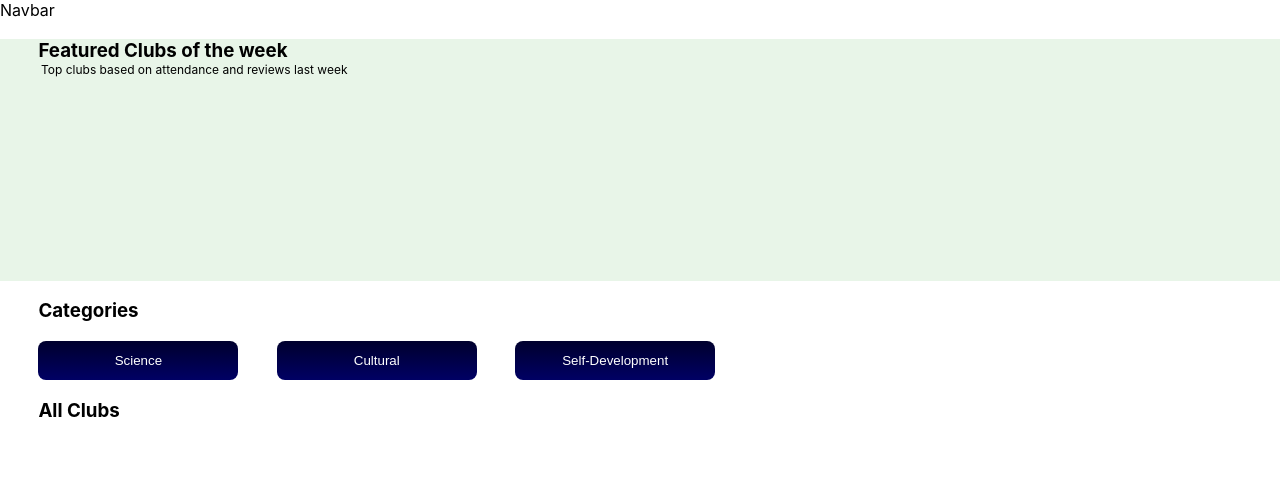
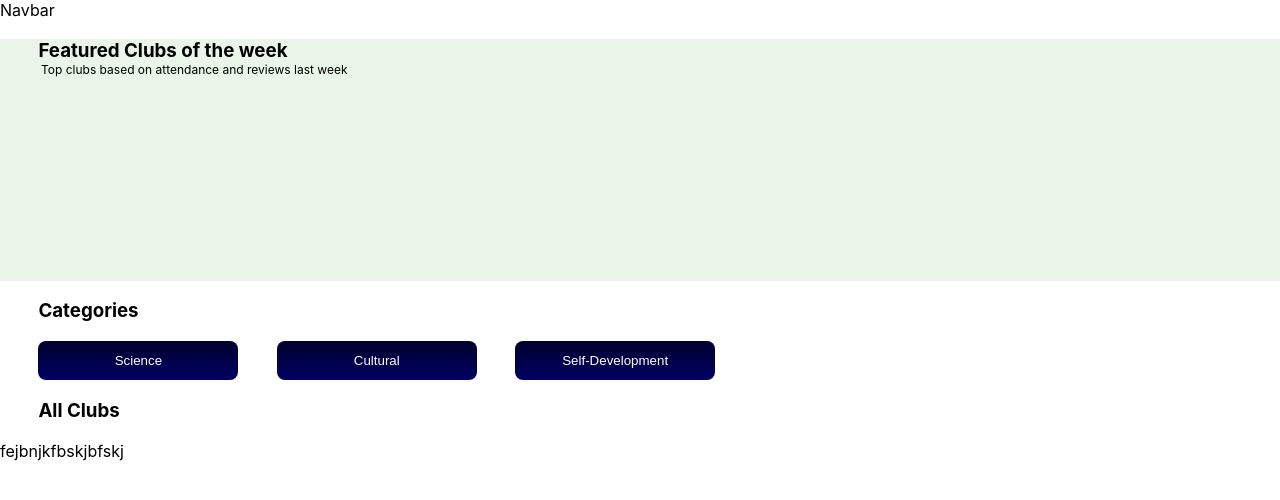
Before and after one commit to coding-hub-org/club-hub-legit-fe, a React (Create React App) app: page / in a window 1280 px wide. Shown: the top 500 px of the page. Built offline with nearby package versions, Linux system fonts and the light colour scheme.

Commit message:
added club component to home

```diff
--- /dev/null
+++ b/src/components/HomePage/Clubs.js
@@ -0,0 +1,7 @@
+import React from "react";
+
+function Clubs() {
+  return <div>fejbnjkfbskjbfskj</div>;
+}
+
+export default Clubs;
--- a/src/components/HomePage/Home.js
+++ b/src/components/HomePage/Home.js
@@ -2,31 +2,34 @@ import React from "react";
 import { useSelector, useDispatch } from "react-redux";
 //import { loginStatus } from "../actions";
 import "./Home.css";
+import Clubs from "./Clubs";
 
 function Home() {
   //pulling our reducer from anywhere.
   //dummy example. will be changed later.
-  const login = useSelector(state => state.login);
-  const dispatch = useDispatch();
+  //const login = useSelector(state => state.login);
+  //const dispatch = useDispatch();
 
   return (
     <div>
-      <div className='feat-clubs-section'>
-        <h3 id='featured-clubs'>Featured Clubs of the week</h3>
-        <p id='featured-clubs-text'>Top clubs based on attendance and reviews last week</p>
+      <div className="feat-clubs-section">
+        <h3 id="featured-clubs">Featured Clubs of the week</h3>
+        <p id="featured-clubs-text">
+          Top clubs based on attendance and reviews last week
+        </p>
       </div>
 
-      <div className='category-section'>
-        <h3 id='categories'>Categories</h3>
-        <button id='science'>Science</button>
-        <button id='cultural'>Cultural</button>
-        <button id='self-dev'>Self-Development</button>
+      <div className="category-section">
+        <h3 id="categories">Categories</h3>
+        <button id="science">Science</button>
+        <button id="cultural">Cultural</button>
+        <button id="self-dev">Self-Development</button>
       </div>
 
-      <div className='all-clubs-section'>
-        <h3 id='all-clubs'>All Clubs</h3>
+      <div className="all-clubs-section">
+        <h3 id="all-clubs">All Clubs</h3>
+        <Clubs />
       </div>
-
     </div>
   );
 }
```
